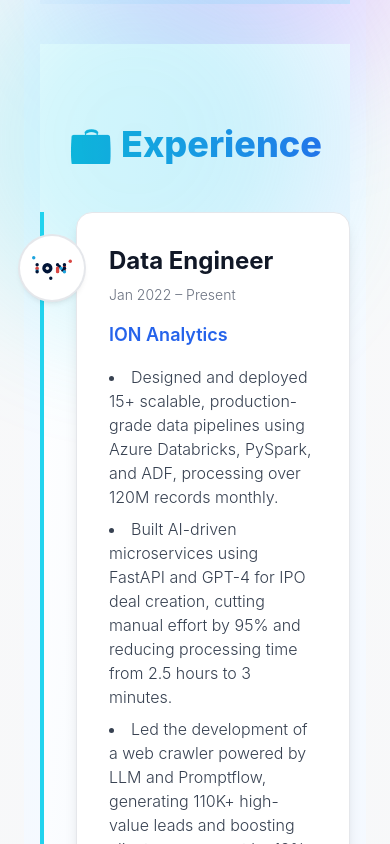
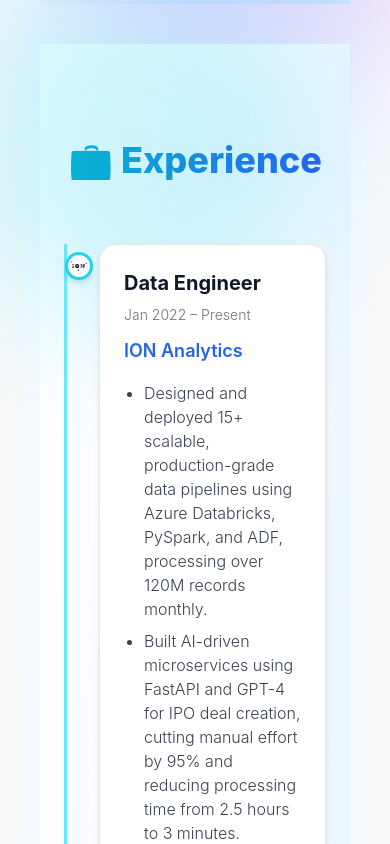
Before and after one commit to VijayVarma26/portfolio-vijayvarma, a React (Vite) app: page / in a window 390 px wide. Shown: the part 5180-6024 px from the top of the page. Built offline with nearby package versions, Linux system fonts and the light colour scheme.

Commit message:
Refactor Experience component for improved clarity and content accuracy

```diff
--- a/src/components/Experience.tsx
+++ b/src/components/Experience.tsx
@@ -3,6 +3,8 @@
 import IONLogo from "../assets/ION_Group.svg";
 import InfosysLogo from "../assets/InfosysLogo.png";
 
+
+export default function Experience() {
   const experiences = [
   {
     logo: IONLogo,
@@ -41,11 +43,10 @@
 ];
 
 
-export default function Experience() {
   return (
     <motion.section
       id="experience"
-      className="relative py-20 bg-gradient-to-br from-white via-blue-50 to-cyan-100 dark:from-gray-900 dark:via-gray-800 dark:to-gray-900 text-gray-800 dark:text-gray-100"
+      className="relative py-24 px-6 md:px-16 bg-gradient-to-br from-white via-blue-50 to-cyan-100 dark:from-gray-900 dark:via-gray-800 dark:to-gray-900 text-gray-800 dark:text-gray-100"
       initial={{ opacity: 0 }}
       whileInView={{ opacity: 1 }}
       transition={{ delay: 0.3 }}
@@ -54,42 +55,40 @@
       {/* Background Glow Elements */}
       <div className="absolute -top-24 -left-24 w-96 h-96 bg-cyan-400 opacity-20 rounded-full blur-3xl z-0"></div>
       <div className="absolute -bottom-24 -right-24 w-96 h-96 bg-purple-500 opacity-20 rounded-full blur-3xl z-0"></div>
-    <div className="max-w-screen-xl mx-auto px-6 md:px-8 lg:px-12 z-10 relative"></div>
-      <h2 className="text-4xl font-extrabold mb-12 text-center text-transparent bg-clip-text bg-gradient-to-r from-cyan-500 to-blue-600">
+
+      <div className="max-w-5xl mx-auto z-10 relative">
+        <h2 className="text-4xl font-extrabold mb-16 text-center text-transparent bg-clip-text bg-gradient-to-r from-cyan-500 to-blue-600">
           💼 Experience
         </h2>
 
-      <div className="relative border-l-4 border-cyan-400 dark:border-cyan-500 pl-8 space-y-16">
+        <div className="relative border-l-[3px] border-cyan-300 dark:border-cyan-500 pl-8 space-y-20">
           {experiences.map(({ logo, company, role, dates, responsibilities }, index) => (
             <motion.div
               key={company}
               initial={{ opacity: 0, y: 40 }}
               whileInView={{ opacity: 1, y: 0 }}
               transition={{ duration: 0.6, delay: index * 0.2 }}
-            className="relative flex gap-6"
+              className="relative group"
             >
-            {/* Timeline Dot with Logo */}
-            <div className="absolute -left-14 top-6 w-16 h-16 rounded-full bg-white shadow-md flex items-center justify-center ring-2 ring-gray-200 dark:ring-gray-700">
-              <img
-                src={logo}
-                alt={`${company} Logo`}
-                className="w-10 h-10 object-contain"
-              />
+              {/* Timeline Dot */}
+              <div className="absolute -left-[34px] top-2 w-7 h-7 rounded-full bg-white dark:bg-gray-900 border-[3px] border-cyan-400 dark:border-cyan-500 shadow-md flex items-center justify-center">
+                <img src={logo} alt={`${company} logo`} className="w-4 h-4 object-contain" />
               </div>
-            {/* Experience Card */}
-            <div className="flex-1 bg-white dark:bg-gray-800/80 border border-gray-200 dark:border-gray-700 rounded-2xl shadow-lg p-8">
-              <div className="flex flex-col md:flex-row md:justify-between mb-4">
-                <h3 className="text-2xl font-bold text-gray-900 dark:text-white">
+
+              {/* Card */}
+              <div className="bg-white dark:bg-gray-800/90 border border-gray-200 dark:border-gray-700 rounded-2xl shadow-md p-6 md:p-8 transition-transform duration-300 group-hover:scale-[1.015]">
+                <div className="flex flex-col md:flex-row md:justify-between md:items-center mb-3">
+                  <h3 className="text-xl md:text-2xl font-bold text-gray-900 dark:text-white">
                     {role}
                   </h3>
                   <span className="text-sm text-gray-500 dark:text-gray-400 mt-2 md:mt-0">
                     {dates}
                   </span>
                 </div>
-              <h4 className="text-lg text-blue-600 dark:text-cyan-400 font-semibold mb-4">
+                <h4 className="text-lg font-semibold text-blue-600 dark:text-cyan-400 mb-4">
                   {company}
                 </h4>
-              <ul className="list-disc list-inside space-y-2 text-gray-700 dark:text-gray-300 text-base">
+                <ul className="list-disc pl-5 space-y-2 text-gray-700 dark:text-gray-300 text-base">
                   {responsibilities.map((item, idx) => (
                     <li key={idx}>{item}</li>
                   ))}
@@ -98,6 +97,7 @@
             </motion.div>
           ))}
         </div>
+      </div>
     </motion.section>
   );
 }
```
Lines whose indentation alone changed are shown as unchanged.
